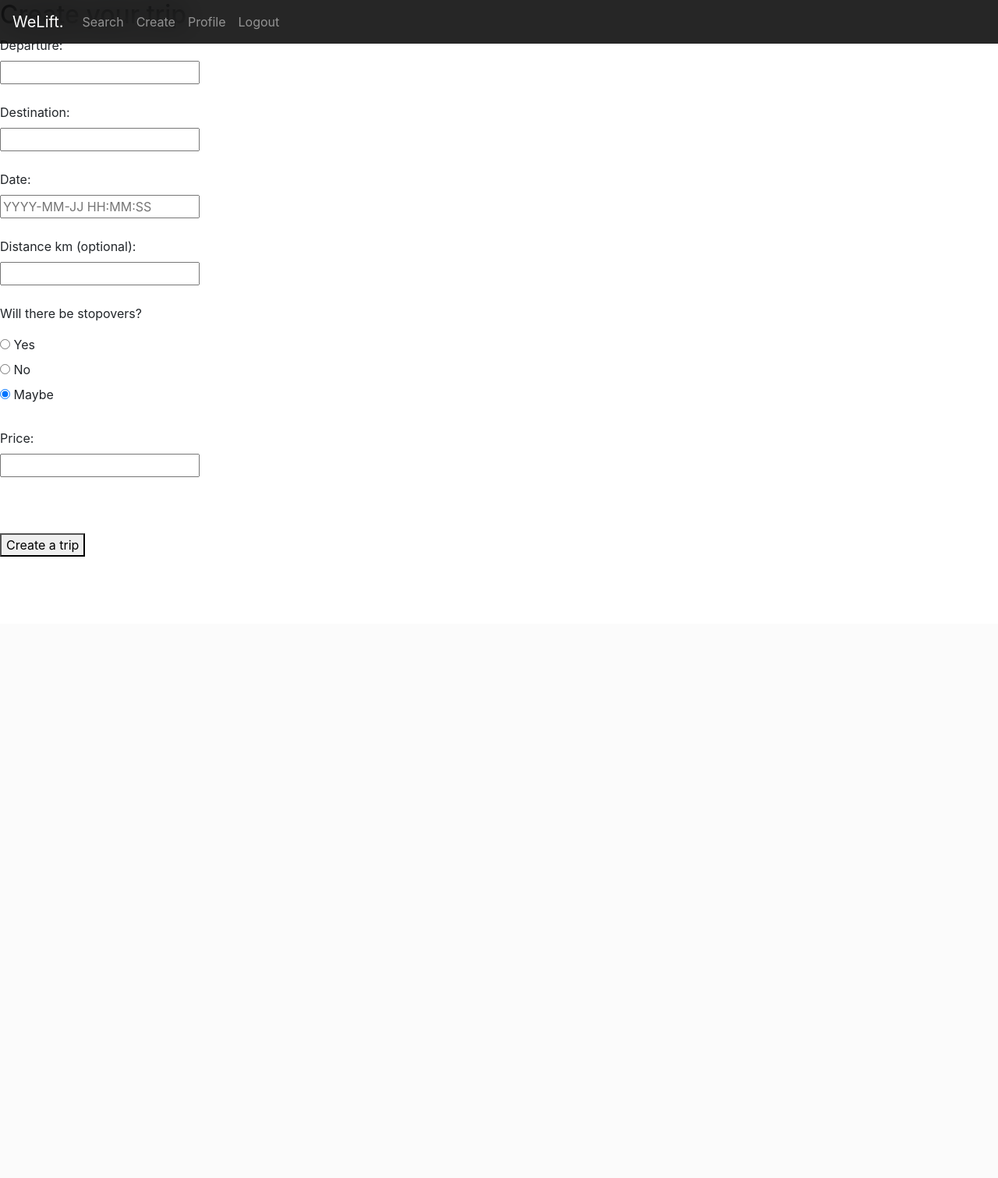
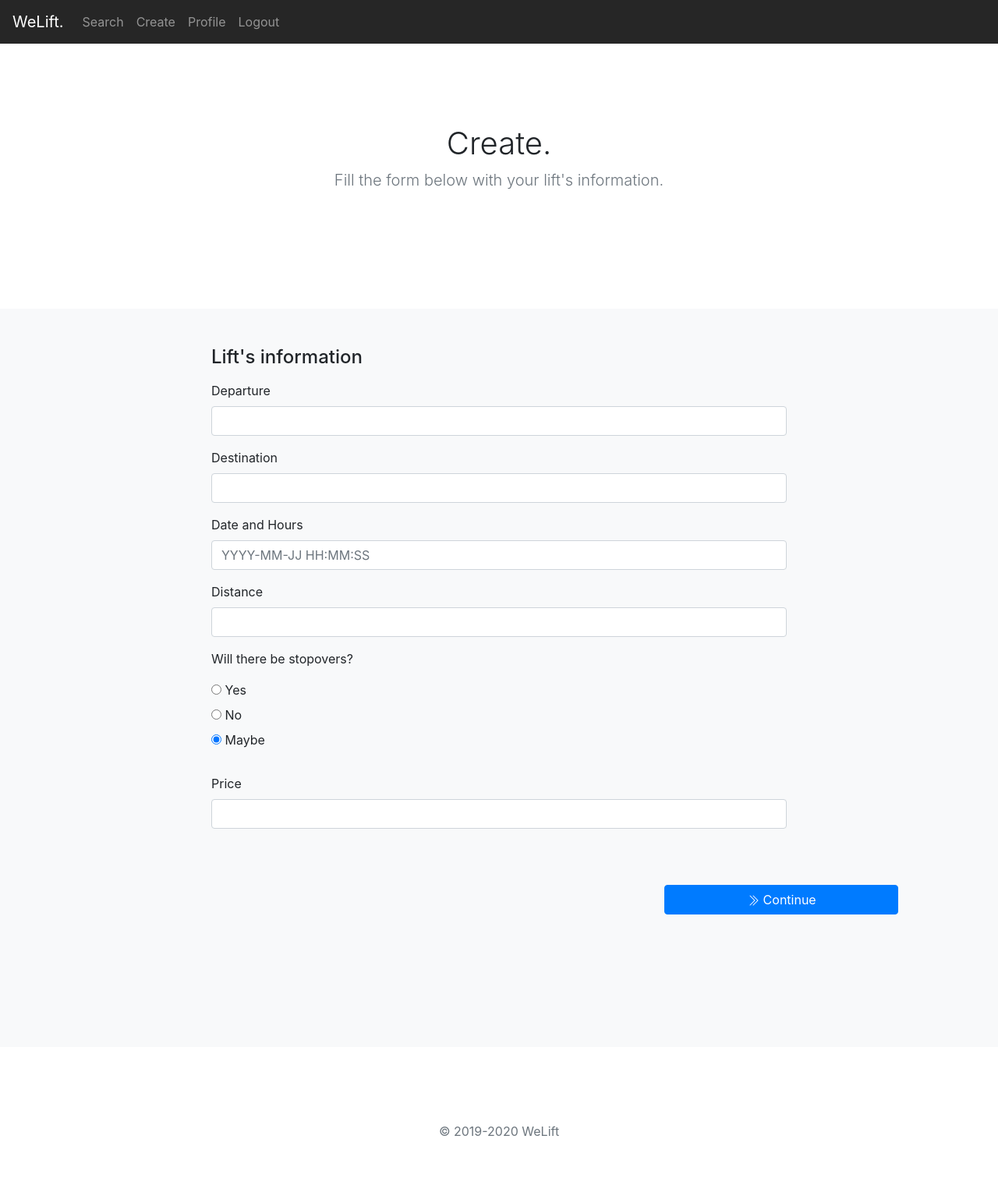
Before and after one commit to vincentlambert8/WeLift, a Flask app: page /createtrip in a window 1280 px wide. Shown: the whole page at 78% size. Before the commit the page ends 714 px from the top, so only its background shows below. Run offline with Flask 2, Linux system fonts and the light colour scheme; the visitor is signed in with stand-in values (Sample User, id 1); some libraries are stand-ins or nearby versions.

Commit message:
UI: trip and car

```diff
--- a/src/presentation/templates/createtrip.html
+++ b/src/presentation/templates/createtrip.html
@@ -2,12 +2,21 @@
 <head>
     <meta charset="UTF-8">
     <title>Create a trip</title>
+    <link rel="stylesheet" type="text/css" href="{{ url_for('static', filename='css/bootstrap.min.css') }}"/>
 </head>
 <body>
 {% include 'navBar.html' %}
 
-<h2>Create your trip</h2>
+<section class="my-5 jumbotron text-center" style="background-color: white; height: 300px">
+    <div class="pt-5 container">
+        <h1 class="jumbotron-heading" style="font-weight: 300">Create.</h1>
+        <p class="lead text-muted">Fill the form below with your lift's information.</p>
+    </div>
+</section>
 
+<div class="py-5 bg-light">
+<div class="col-md-8 order-md-2 container" style="width: 60%">
+    <h4 class="mb-3">Lift's information</h4>
     <form action="/createtrip" method="POST">
         {% with messages = get_flashed_messages() %}
         {% if messages %}
@@ -18,17 +27,27 @@
         </ul>
         {% endif %}
         {% endwith %}
-    <label for="departure">Departure:</label><br>
-    <input type="text" id="departure" name="departure" ><br><br>
 
-    <label for="destination">Destination:</label><br>
-    <input type="text" id="destination" name="destination" ><br><br>
 
-    <label for="date">Date:</label><br>
-    <input type="text" placeholder="YYYY-MM-JJ HH:MM:SS" id="date" name="date" ><br><br>
+        <div class="mb-3">
+            <label for="departure">Departure</label>
+            <input type="text" id="departure" name="departure" class="form-control">
+        </div>
 
-    <label for="distance">Distance km (optional):</label><br>
-    <input type="number" id="distance" name="distance" ><br><br>
+        <div class="mb-3">
+            <label for="destination">Destination</label>
+            <input type="text" id="destination" name="destination" class="form-control">
+        </div>
+
+        <div class="mb-3">
+            <label for="date">Date and Hours</label>
+            <input type="text" placeholder="YYYY-MM-JJ HH:MM:SS" id="date" name="date" class="form-control">
+        </div>
+
+        <div class="mb-3">
+            <label for="distance">Distance</label>
+            <input type="number" id="distance" name="distance" class="form-control">
+        </div>
 
         <p>Will there be stopovers?</p>
         <input type="radio" id="yes" name="stopover" value="yes">
@@ -39,16 +58,31 @@
         <label for="other">Maybe</label>
         <br><br>
 
-    <label for="price">Price:</label><br>
-    <input type="number" id="price" name="price" step="0.01"><br>
+        <div class="mb-3">
+            <label for="price">Price</label>
+            <input type="number" id="price" name="price" step="0.01" class="form-control">
+        </div>
 
-    <br><br><br>
+        <div class="py-5 pb-5 bg-light">
+            <div class="container" style="width: 100%">
+                <div style="margin-bottom: 50px; margin-left: 80%">
+                        <button type="submit" class="btn btn-primary my-2" style="width: 300px">
+                            <svg class="bi bi-chevron-double-right" width="1em" height="1em" viewBox="0 0 16 16" fill="currentColor" xmlns="http://www.w3.org/2000/svg">
+                                <path fill-rule="evenodd" d="M3.646 1.646a.5.5 0 01.708 0l6 6a.5.5 0 010 .708l-6 6a.5.5 0 01-.708-.708L9.293 8 3.646 2.354a.5.5 0 010-.708z" clip-rule="evenodd"/>
+                                <path fill-rule="evenodd" d="M7.646 1.646a.5.5 0 01.708 0l6 6a.5.5 0 010 .708l-6 6a.5.5 0 01-.708-.708L13.293 8 7.646 2.354a.5.5 0 010-.708z" clip-rule="evenodd"/>
+                            </svg>
+                            Continue
+                        </button>
+                </div>
+            </div>
+        </div>
+    </form>
+</div>
+</div>
 
-
-    <button type="submit">Create a trip</button>
-
-</form>
-
+<footer class="my-5 pt-5 text-muted text-center text-small">
+    <p class="mb-1">&copy; 2019-2020 WeLift</p>
+</footer>
 
 </body>
 </html>
--- a/src/presentation/templates/home.html
+++ b/src/presentation/templates/home.html
@@ -27,6 +27,7 @@
         </div>
     </section>
 
+    <div id="earth"></div>
     <div class="py-5 bg-light" style="z-index: 2;">
         <div class="container" style="z-index: 3;">
             <div class="row" style="z-index: 4;">
```
Also changed, not shown: src/presentation/templates/choosecar.html (+71 -0 lines). Lines whose indentation alone changed are shown as unchanged.
